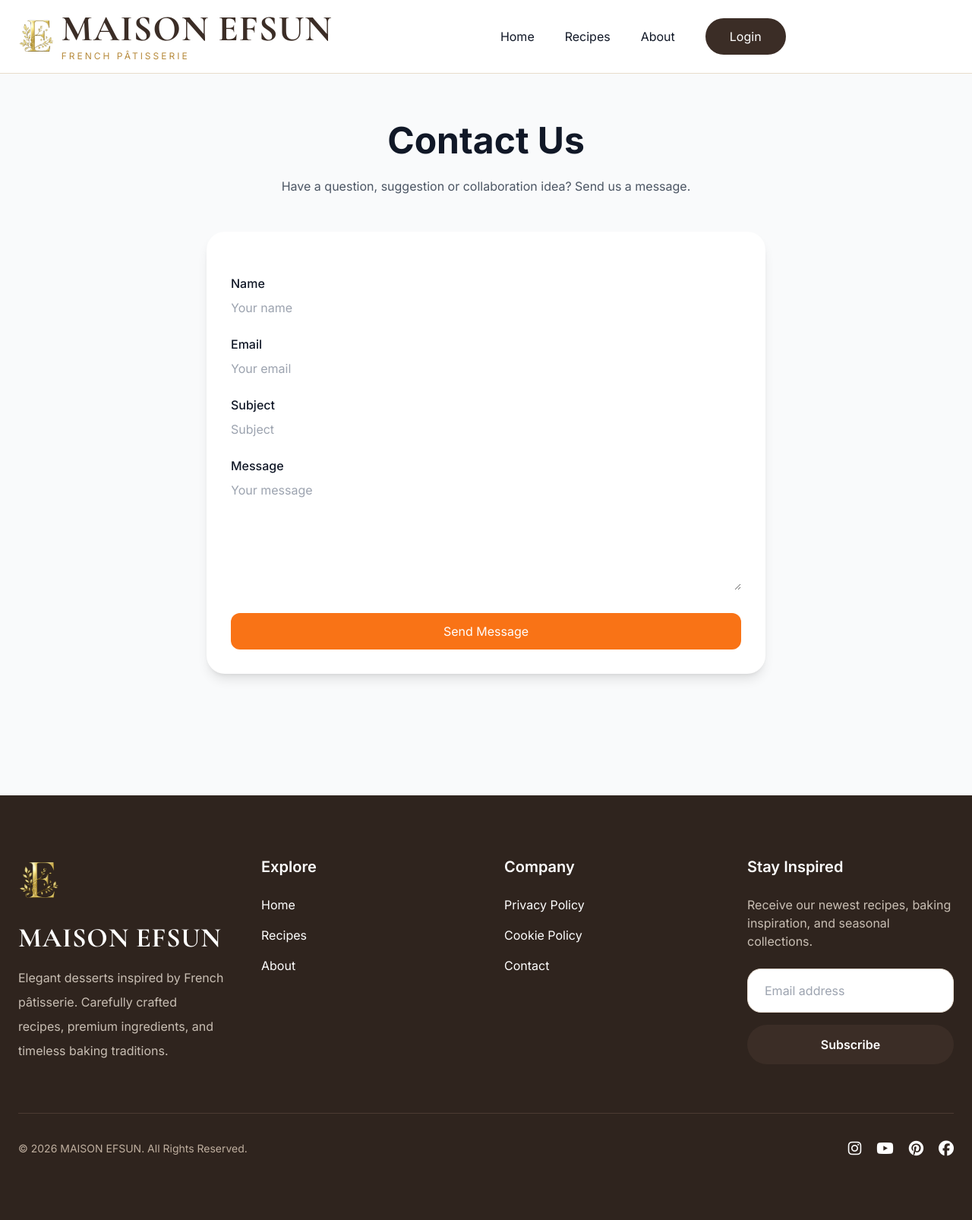
After one commit to CyberB0x/foodblog, a Django app: page /contact/ in a window 1280 px wide. The commit adds this page. Shown: the whole page at 76% size. Run offline with Django 5.2, Linux system fonts and the light colour scheme; some libraries are stand-ins or nearby versions.

Commit message:
food blog day 47

```diff
--- a/core/forms.py
+++ b/core/forms.py
@@ -73,3 +73,33 @@ class ProfileForm(forms.ModelForm):
                 'class': 'w-full p-3 rounded-xl border'
             }),
         }
+
+
+class ContactForm(forms.Form):
+    name = forms.CharField(
+        max_length=100,
+        widget=forms.TextInput(attrs={
+            "class": "w-full rounded-xl border-gray-300 focus:ring-orange-500 focus:border-orange-500",
+            "placeholder": "Your name"
+        })
+    )
+    email = forms.EmailField(
+        widget=forms.EmailInput(attrs={
+            "class": "w-full rounded-xl border-gray-300 focus:ring-orange-500 focus:border-orange-500",
+            "placeholder": "Your email"
+        })
+    )
+    subject = forms.CharField(
+        max_length=150,
+        widget=forms.TextInput(attrs={
+            "class": "w-full rounded-xl border-gray-300 focus:ring-orange-500 focus:border-orange-500",
+            "placeholder": "Subject"
+        })
+    )
+    message = forms.CharField(
+        widget=forms.Textarea(attrs={
+            "rows": 6,
+            "class": "w-full rounded-xl border-gray-300 focus:ring-orange-500 focus:border-orange-500",
+            "placeholder": "Your message"
+        })
+    )
--- a/core/settings.py
+++ b/core/settings.py
@@ -132,6 +132,8 @@ EMAIL_HOST_USER = os.getenv("EMAIL_HOST_USER")
 EMAIL_HOST_PASSWORD = os.getenv("EMAIL_HOST_PASSWORD")
 DEFAULT_FROM_EMAIL = EMAIL_HOST_USER
 
+CONTACT_EMAIL = os.getenv("CONTACT_EMAIL")
+
 
 
 
--- a/recipes/urls.py
+++ b/recipes/urls.py
@@ -29,6 +29,7 @@ urlpatterns = [
 
     path("privacy-policy/", views.privacy_policy, name="privacy_policy"),
     path("cookie-policy/", views.cookie_policy, name="cookie_policy"),
+    path("contact/", views.contact, name="contact"),
 ]
 if settings.DEBUG:
     urlpatterns += static(
--- a/recipes/views.py
+++ b/recipes/views.py
@@ -8,8 +8,11 @@ from django.contrib.auth.decorators import login_required
 from django_ratelimit.decorators import ratelimit
 from django.db.models import Avg
 from django.db.models import F
-
-from core.forms import ProfileForm
+from django.shortcuts import render,redirect
+from django.contrib import messages
+from django.core.mail import send_mail
+from django.conf import settings
+from core.forms import ProfileForm, ContactForm
 from recipes.models import Profile
 
 from .models import (
@@ -498,3 +501,51 @@ def privacy_policy(request):
 # cookie policy
 def cookie_policy(request):
     return render(request, "cookie_policy.html")
+
+
+# Contact Form
+def contact(request):
+    if request.method == "POST":
+        form = ContactForm(request.POST)
+
+        if form.is_valid():
+            name = form.cleaned_data["name"]
+            email = form.cleaned_data["email"]
+            subject = form.cleaned_data["subject"]
+            message = form.cleaned_data["message"]
+
+            full_message = f"""
+New Contact Message from MAISON EFSUN website
+
+Name: {name}
+Email: {email}
+
+Message:
+{message}
+"""
+
+            send_mail(
+                subject=f"Contact Form: {subject}",
+                message=full_message,
+                from_email=settings.DEFAULT_FROM_EMAIL,
+                recipient_list=[settings.DEFAULT_FROM_EMAIL],
+                fail_silently=False,
+            )
+
+            messages.success(
+                request,
+                "Your message has been sent successfully. We will contact you soon."
+            )
+
+            return redirect("contact")
+
+    else:
+        form = ContactForm()
+
+    return render(
+        request,
+        "contact.html",
+        {
+            "form": form,
+        }
+    )
--- /dev/null
+++ b/templates/contact.html
@@ -0,0 +1,113 @@
+{% extends "base.html" %}
+
+
+{% block title %}
+Contact Us | MAISON EFSUN
+{% endblock %}
+
+
+
+{% block content %}
+
+
+<div class="max-w-3xl mx-auto px-4 py-16">
+
+
+<h1 class="text-5xl font-bold text-center mb-6">
+Contact Us
+</h1>
+
+
+<p class="text-center text-gray-600 mb-12">
+Have a question, suggestion or collaboration idea?
+Send us a message.
+</p>
+
+
+
+{% if messages %}
+
+{% for message in messages %}
+
+<div class="mb-6 p-4 rounded-xl bg-green-100 text-green-700">
+{{ message }}
+</div>
+
+{% endfor %}
+
+{% endif %}
+
+
+
+
+<form method="POST"
+class="space-y-6 bg-white shadow-lg rounded-3xl p-8">
+
+
+{% csrf_token %}
+
+
+
+<div>
+<label class="block mb-2 font-medium">
+Name
+</label>
+
+{{ form.name }}
+
+</div>
+
+
+
+<div>
+
+<label class="block mb-2 font-medium">
+Email
+</label>
+
+{{ form.email }}
+
+</div>
+
+
+
+
+<div>
+
+<label class="block mb-2 font-medium">
+Subject
+</label>
+
+{{ form.subject }}
+
+</div>
+
+
+
+<div>
+
+<label class="block mb-2 font-medium">
+Message
+</label>
+
+{{ form.message }}
+
+</div>
+
+
+
+<button
+class="w-full bg-orange-500 text-white py-3 rounded-xl hover:bg-orange-600 transition">
+
+Send Message
+
+</button>
+
+
+</form>
+
+
+</div>
+
+
+{% endblock %}
--- a/templates/partials/footer.html
+++ b/templates/partials/footer.html
@@ -94,7 +94,7 @@
                     </li>
 
                     <li>
-                        <a href="">
+                        <a href="{% url 'contact' %}">
                             Contact
                         </a>
                     </li>
```
